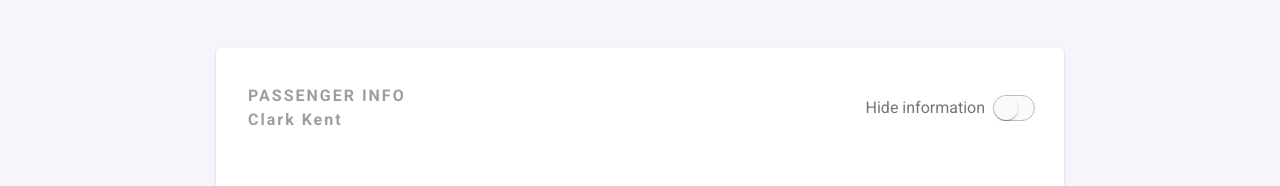
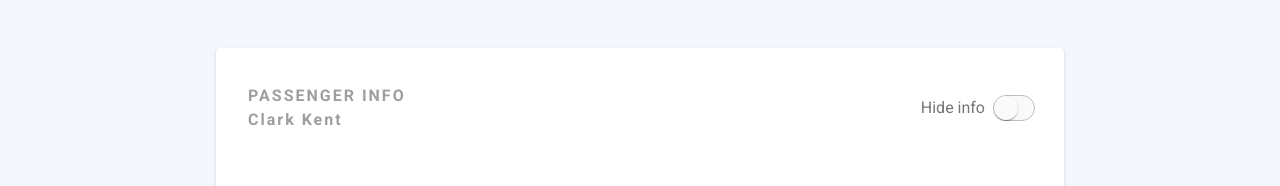
Before and after one commit to orianabreu/Onyze-test, a React (Create React App) app: page / in a window 1280 px wide. Shown: the top 186 px of the page. Built offline with nearby package versions, Linux system fonts and the light colour scheme.

Commit message:
correct switch label text

```diff
--- a/src/components/SwitchButton/styles.js
+++ b/src/components/SwitchButton/styles.js
@@ -55,7 +55,7 @@ const IOSSwitch = withStyles((theme) => ({
                     {...props}
                 />
             }
-            label="Hide information"
+            label="Hide info"
             labelPlacement="start"
         />
     );
```
